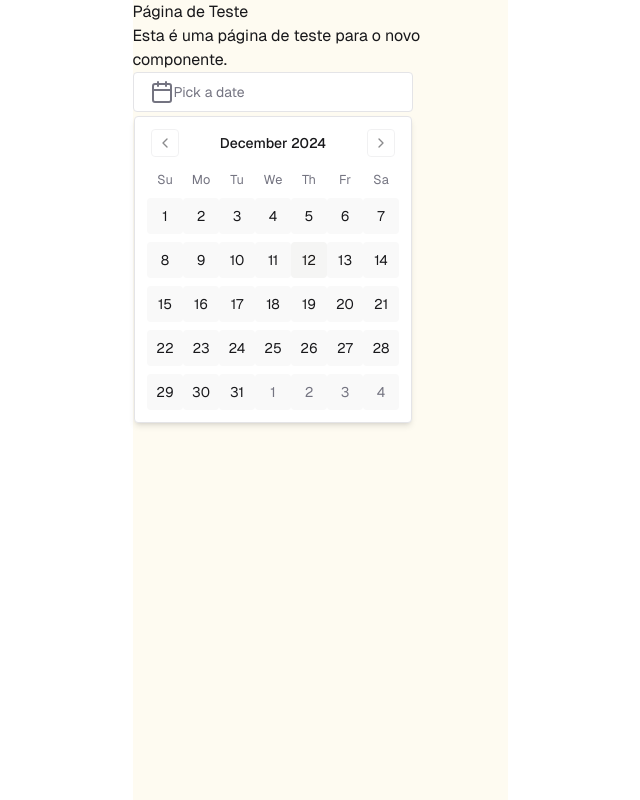
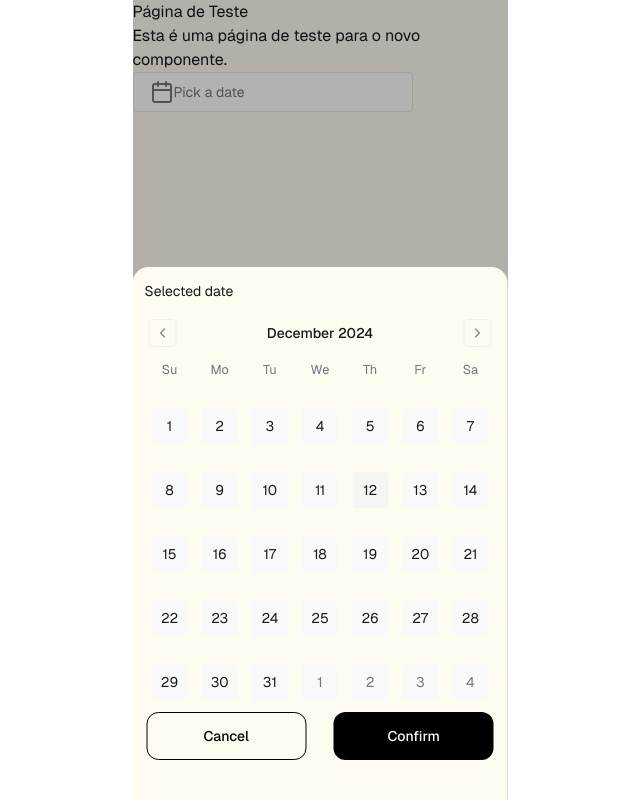
Before and after one commit to BitcreditProtocol/E-Bill-frontend, a React (Vite) app: page /teste in a window 1280 px wide. Both pictures are taken after a click on the button "Pick a date". Shown: the whole page, without its empty margins (320-960 px from the left). Built offline with nearby package versions, Linux system fonts and the light colour scheme.

Commit message:
select single date

```diff
--- /dev/null
+++ b/src/components/ui/DatePicker.tsx
@@ -0,0 +1,86 @@
+"use client"
+
+import * as React from "react"
+import { format } from "date-fns"
+import { CalendarIcon } from "lucide-react"
+
+import { cn } from "@/lib/utils"
+import { Button } from "@/components/ui/button"
+import { Calendar } from "@/components/ui/calendar"
+
+interface DatePickerProps {
+  allowRangeSelection?: boolean;
+}
+
+export function DatePicker({allowRangeSelection = false}: DatePickerProps) {
+  const [date, setDate] = React.useState<Date>()
+  const [showCalendar, setShowCalendar] = React.useState(false)
+
+  const toggleCalendar = () => {
+    setShowCalendar((prev) => !prev)
+  }
+
+  return (
+    <div>
+      <Button
+        variant={"outline"}
+        className={cn(
+          "w-[280px] justify-start text-left font-normal",
+          !date && "text-muted-foreground"
+        )}
+        onClick={toggleCalendar}
+      >
+        <CalendarIcon />
+        {date ? format(date, "PPP") : <span>Pick a date</span>}
+      </Button>
+
+      <div
+        className={cn(
+          "fixed inset-0 bg-black/30 transition-opacity duration-300 max-w-[375px] left-1/2 -translate-x-1/2",
+          showCalendar ? "opacity-100" : "opacity-0 pointer-events-none"
+        )}
+        onClick={() => setShowCalendar(false)}
+      ></div>
+
+      <div
+        className={cn(
+          "fixed bottom-0 left-1/2 -translate-x-1/2 max-w-[375px] w-full h-2/3 bg-elevation-50 p-3 transition-transform duration-300 ease-in-out rounded-t-2xl flex justify-center",
+          showCalendar ? "translate-y-0" : "translate-y-full"
+        )}
+      >
+        <div className="w-full">
+          <span className="text-sm">
+            Selected date
+          </span>
+        </div>
+
+        <Calendar
+          mode="single"
+          selected={date}
+          onSelect={(selectDate) => {
+            setDate(selectDate)
+          }}
+          initialFocus
+          className="w-full absolute top-10"
+        />
+        <div className="absolute bottom-10 w-full flex justify-around">
+          <Button
+            className="w-40 h-12 rounded-xl bg-inherit border border-black"
+            onClick={() => {
+              setShowCalendar(false)
+              setDate(undefined)
+            }}
+          >
+            <span className="text-black">Cancel</span>
+          </Button>
+          <Button
+            className="w-40 h-12 rounded-xl bg-black"
+            onClick={() => setShowCalendar(false)}
+          >
+            <span>Confirm</span>
+          </Button>
+        </div>
+      </div>
+    </div>
+  )
+}
--- a/src/components/ui/DatePickerDemo.tsx
+++ /dev/null
@@ -1,40 +0,0 @@
-"use client"
-
-import * as React from "react"
-import { format } from "date-fns"
-import { CalendarIcon } from "lucide-react"
-
-import { cn } from "@/lib/utils"
-import { Button } from "@/components/ui/button"
-import { Calendar } from "@/components/ui/calendar"
-import { Popover, PopoverContent, PopoverTrigger } from "./popover"
-
-
-export function DatePickerDemo() {
-  const [date, setDate] = React.useState<Date>()
-
-  return (
-    <Popover>
-      <PopoverTrigger asChild>
-        <Button
-          variant={"outline"}
-          className={cn(
-            "w-[280px] justify-start text-left font-normal",
-            !date && "text-muted-foreground"
-          )}
-        >
-          <CalendarIcon />
-          {date ? format(date, "PPP") : <span>Pick a date</span>}
-        </Button>
-      </PopoverTrigger>
-      <PopoverContent className="w-auto p-0">
-        <Calendar
-          mode="single"
-          selected={date}
-          onSelect={setDate}
-          initialFocus
-        />
-      </PopoverContent>
-    </Popover>
-  )
-}
--- a/src/components/ui/calendar.tsx
+++ b/src/components/ui/calendar.tsx
@@ -16,10 +16,10 @@ function Calendar({
   return (
     <DayPicker
       showOutsideDays={showOutsideDays}
-      className={cn("p-3", className)}
+      className={cn("p-3 flex justify-center", className)}
       classNames={{
-        months: "flex flex-col sm:flex-row space-y-4 sm:space-x-4 sm:space-y-0",
-        month: "space-y-4",
+        months: "flex flex-col sm:flex-row space-y-4 sm:space-x-4 sm:space-y-0 w-full",
+        month: "space-y-4 w-full",
         caption: "flex justify-center pt-1 relative items-center",
         caption_label: "text-sm font-medium",
         nav: "space-x-1 flex items-center",
@@ -29,11 +29,11 @@ function Calendar({
         ),
         nav_button_previous: "absolute left-1",
         nav_button_next: "absolute right-1",
-        table: "w-full border-collapse space-y-1",
-        head_row: "flex",
+        table: "w-full h-full border-collapse space-y-1",
+        head_row: "flex justify-around",
         head_cell:
           "text-muted-foreground rounded-md w-9 font-normal text-[0.8rem]",
-        row: "flex w-full mt-2",
+        row: "flex w-full mt-7 justify-around",
         cell: "h-9 w-9 text-center text-sm p-0 relative [&:has([aria-selected].day-range-end)]:rounded-r-md [&:has([aria-selected].day-outside)]:bg-accent/50 [&:has([aria-selected])]:bg-accent first:[&:has([aria-selected])]:rounded-l-md last:[&:has([aria-selected])]:rounded-r-md focus-within:relative focus-within:z-20",
         day: cn(
           buttonVariants({ variant: "ghost" }),
--- a/src/pages/TestePage.tsx
+++ b/src/pages/TestePage.tsx
@@ -1,4 +1,4 @@
-import { DatePickerDemo } from "@/components/ui/DatePickerDemo";
+import { DatePicker } from "@/components/ui/DatePicker";
 import React from "react";
 
 const TestPage = () => {
@@ -6,7 +6,7 @@ const TestPage = () => {
     <div className="h-full">
       <h1>Página de Teste</h1>
       <p>Esta é uma página de teste para o novo componente.</p>
-      <DatePickerDemo></DatePickerDemo>
+      <DatePicker></DatePicker>
     </div>
   );
 };
```
